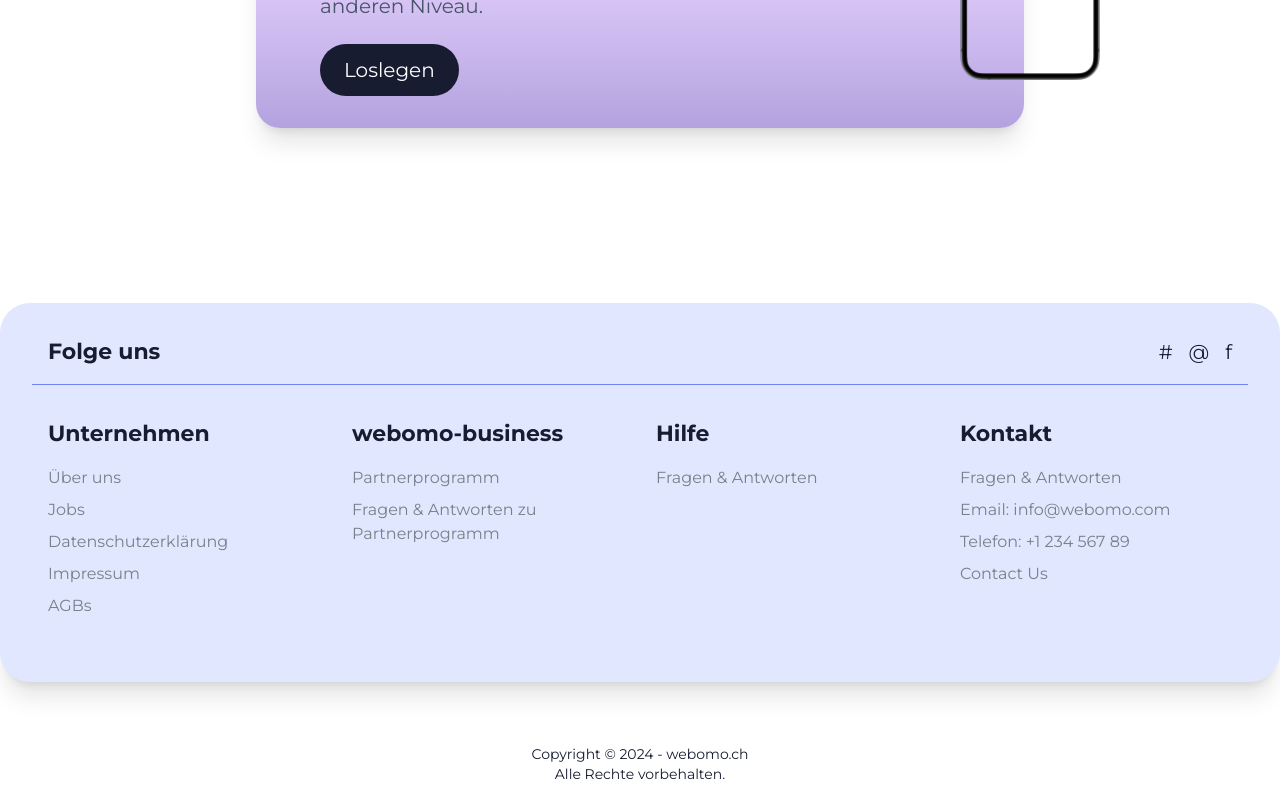
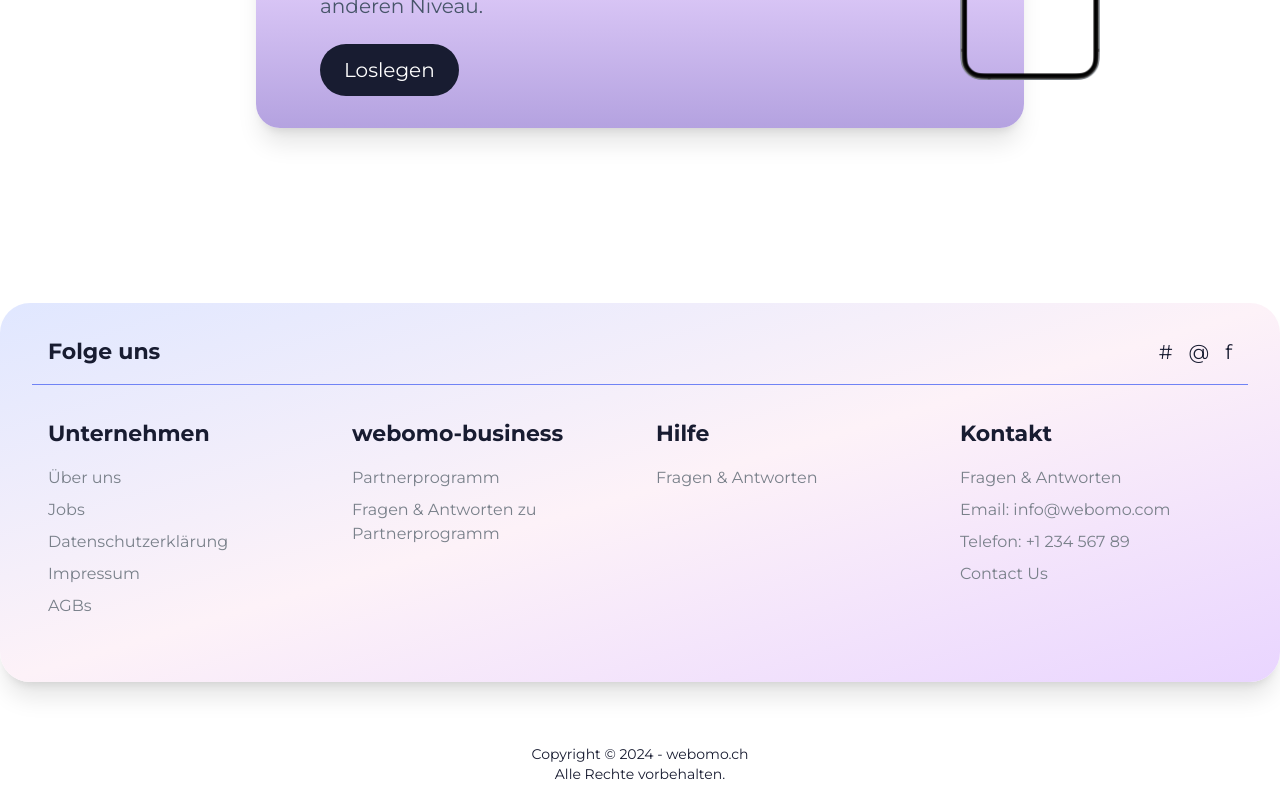
Before and after one commit to dawidglap/demo-webomo, a Next.js app: page /designs in a window 1280 px wide. Shown: the part 4086-4886 px from the top of the page. Built offline with nearby package versions, Linux system fonts and the light colour scheme; no server answers; grey boxes are pictures that could not be loaded.

Commit message:
updated footer bg

```diff
--- a/src/components/Footer/index.tsx
+++ b/src/components/Footer/index.tsx
@@ -7,7 +7,7 @@ const Footer = () => {
     <>
       <footer>
         <div className=" pb-[46px] pt-[95px]">
-          <div className="container max-w-[1390px] rounded-[30px] bg-indigo-100 p-8 shadow-xl dark:bg-slate-900">
+          <div className="container max-w-[1390px] rounded-[30px]  bg-gradient-to-br from-indigo-100 via-pink-50 to-purple-200 p-8 shadow-xl dark:from-slate-900 dark:to-slate-800">
             {/* Sezione "Folge uns" e social media */}
             <div className="flex flex-wrap items-center justify-between border-b border-primary px-4 pb-4 dark:border-gray-700">
               <h3 className="text-[22px] font-bold text-black dark:text-white">
--- a/src/components/Mission/index.tsx
+++ b/src/components/Mission/index.tsx
@@ -4,7 +4,7 @@ const Mission = () => {
   return (
     <section className="bg-gradient-to-tr from-white via-pink-100 to-purple-300 px-6 py-12  pt-20 text-center dark:from-slate-900 dark:to-slate-800 md:pt-40">
       <div className="mx-auto max-w-4xl">
-        <h2 className="text-3xl font-bold text-gray-800 dark:text-gray-100">
+        <h2 className="text-3xl font-bold text-gray-800 dark:text-gray-100 md:text-5xl">
           Was machen wir
         </h2>
         <p className="mt-4 text-lg text-gray-600 dark:text-gray-300">
--- a/src/components/ScreensAvantico/index.tsx
+++ b/src/components/ScreensAvantico/index.tsx
@@ -43,7 +43,7 @@ const ScreensAvantico = () => {
         className="container mx-auto"
       >
         <div className="wow fadeInUp mb-10 text-center">
-          <h2 className="text-4xl font-bold text-black dark:text-white">
+          <h2 className="text-3xl font-bold text-black dark:text-white sm:text-4xl">
             Social Media Stories
           </h2>
           <p className="pt-4 text-lg text-gray-600 dark:text-gray-400">
```
